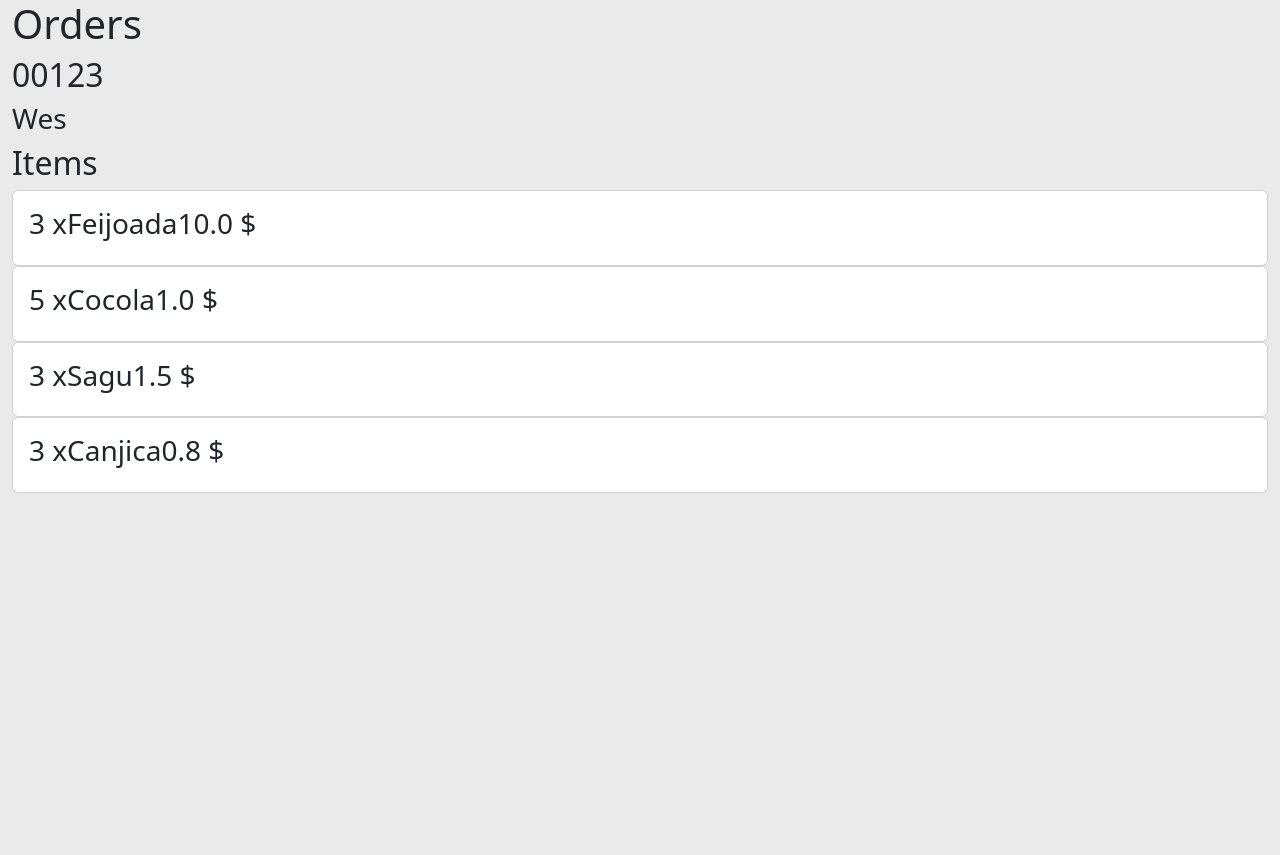
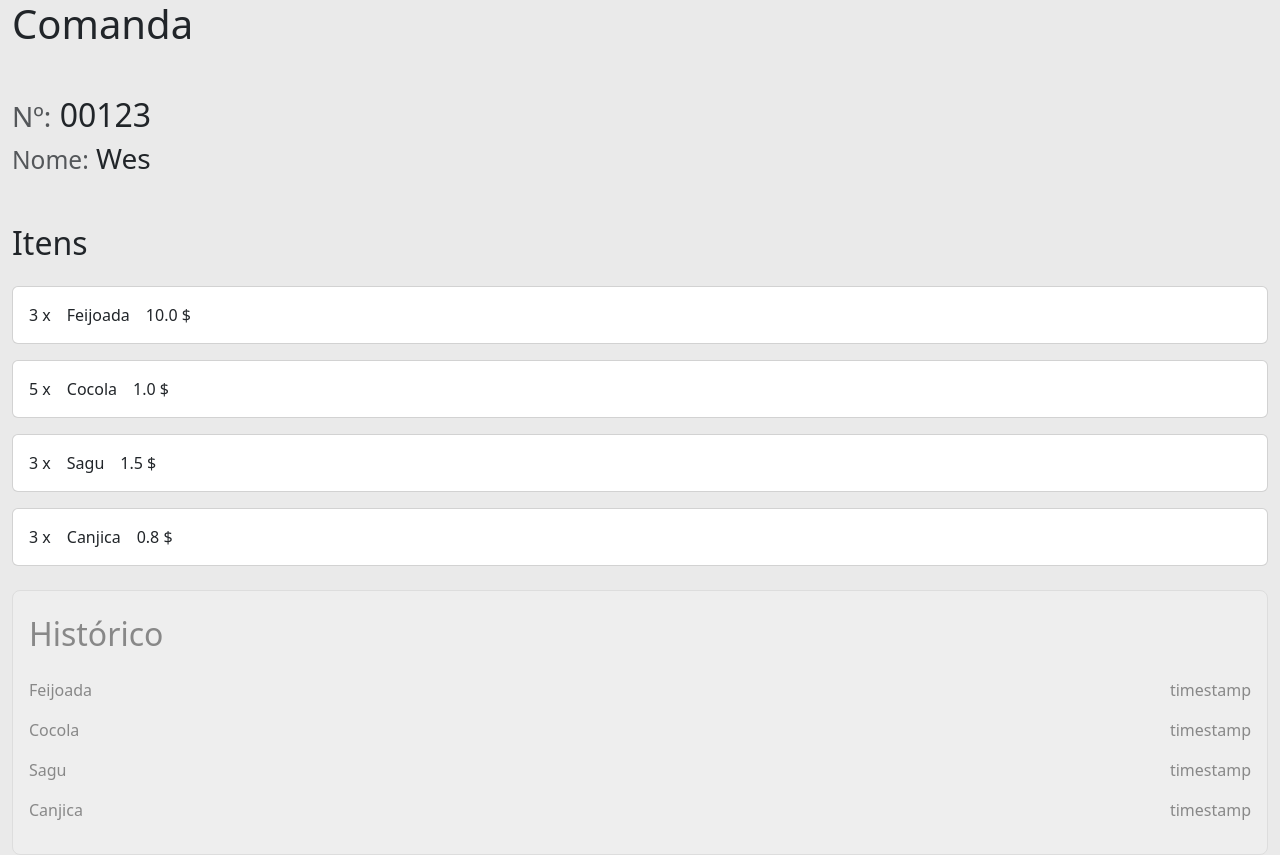
Before and after one commit to bruflor/comanda_tech, a Django app: page /orders/ in a window 1280 px wide. Before the commit the page ends 493 px from the top, so only its background shows below. Run offline with Django 4.2, Linux system fonts and the light colour scheme; some libraries are stand-ins or nearby versions.

Commit message:
Basic user view

```diff
--- a/ct_apps/orders/templates/orders/index.html
+++ b/ct_apps/orders/templates/orders/index.html
@@ -6,26 +6,26 @@
 
 {% block body %}
     <div class="container-fluid">
-        <h1>Orders</h1>
+        <h1 class="mb-5">Comanda</h1>
 
-        <div>
-            <h2>{{ sale_order.id }}</h2>
-            <h3>{{ user.name }}</h3>
+        <div class="mb-4">
+            <h2><small class="text-muted">Nº:</small> {{ sale_order.id }}</h2>
+            <h3><small class="text-muted">Nome:</small> {{ user.name }}</h3>
         </div>
 
         <div>
-            <h2>Items</h2>
+            <h2 class="mt-5 mb-4">Itens</h2>
             <form action="">
                 <ul style="padding: 0">
                     {% for item in sale_order.items %}
-                        <li class="row">
+                        <li class="row mt-3">
                             <div class="col gap-3">
                                 <div class="card">
-                                <div class="card-body  d-flex">
-                                    <h3>{{ item.amount }} x</h3>
-                                    <h3>{{ item.name }}</h3>
-                                    <h3>{{ item.price }} $</h3>
-                                </div>
+                                    <div class="card-body  d-flex gap-3">
+                                        <p class="mb-0">{{ item.amount }} x</p>
+                                        <p class="mb-0">{{ item.name }}</p>
+                                        <p class="mb-0">{{ item.price }} $</p>
+                                    </div>
                                 </div>
                             </div>
                             {% if user.type != 'consumer' %}
@@ -48,5 +48,21 @@
                 {% endif %}
             </form>
         </div>
+
+        <div class="p-3 pt-4 mt-4" style="color:#888; border: 1px solid #ddd; border-radius: 8px; background: #eee">
+            <h2 class="mb-4 mt-0">Histórico</h2>
+            <ul style="padding: 0">
+                {% for item in sale_order.items %}
+                    <li class="row mt-3">
+                        <div class="col">
+                            <div class="d-flex gap-3 justify-content-between">
+                                <p class="mb-0">{{ item.name }} </p>
+                                <p class="mb-0"> timestamp</p>
+                            </div>
+                        </div>
+                    </li>
+                {% endfor %}
+            </ul>
+        </div>
     </div>
 {% endblock body %}
```
